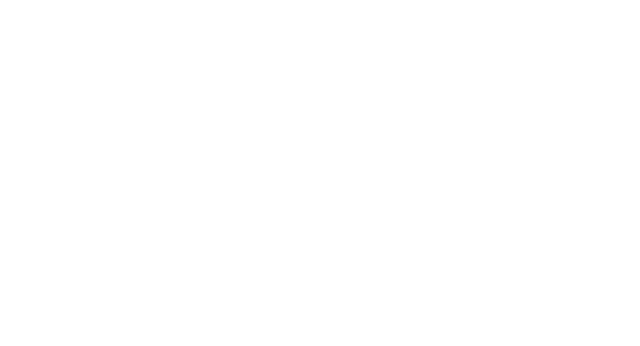
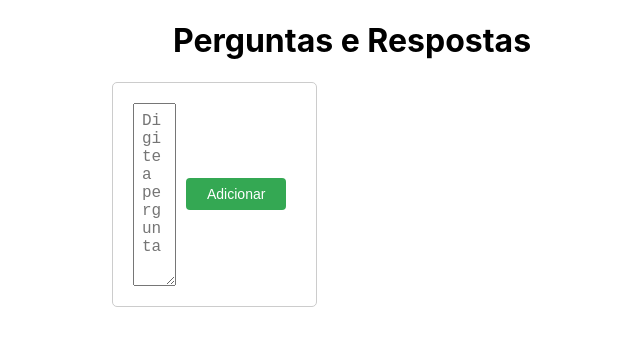
Before and after one commit to betovlima/react-gerador-formulario, a React (Create React App) app: page /questionario2 in a window 1280 px wide. Before the commit this address had no page. Shown: the top 346 px of the page, without its empty margins (288-928 px from the left). Built offline with nearby package versions, Linux system fonts and the light colour scheme.

Commit message:
adicionada popup para escolha das perguntas

```diff
--- a/package.json
+++ b/package.json
@@ -3,6 +3,9 @@
   "version": "0.1.0",
   "private": true,
   "dependencies": {
+    "@emotion/react": "^11.14.0",
+    "@emotion/styled": "^11.14.0",
+    "@mui/material": "^6.4.2",
     "cra-template": "1.2.0",
     "react": "^19.0.0",
     "react-dnd": "^16.0.1",
--- a/src/App.jsx
+++ b/src/App.jsx
@@ -1,11 +1,13 @@
 import { BrowserRouter, Routes, Route } from 'react-router-dom';
 import FormBuilder from './components/FormBuilder';
 import DragAndDropExample from './components/DragAndDropExample';
+import FormDePerguntas from './components/FormDePerguntas';
 
 const App = () => (
   <BrowserRouter>
     <Routes>
       <Route path="/questionario" element={<FormBuilder />} />
+      <Route path="/questionario2" element={<FormDePerguntas />} />
       <Route path="/draganddrop" element={<DragAndDropExample />} />
       {/* Outras rotas */}
     </Routes>
--- /dev/null
+++ b/src/components/Answer.jsx
@@ -0,0 +1,11 @@
+import React from 'react';
+
+function Answer({ answer, isVisible }) {
+  return (
+    <div style={{ display: isVisible ? 'block' : 'none' }}>
+      <p>{answer}</p>
+    </div>
+  );
+}
+
+export default Answer;
--- a/src/components/FormBuilder.jsx
+++ b/src/components/FormBuilder.jsx
@@ -1,24 +1,64 @@
 import React, { useState, useEffect } from "react";
+import FormControlLabel from "@mui/material/FormControlLabel";
+import FormControl from "@mui/material/FormControl";
+import Button from "@mui/material/Button";
+import Dialog from "@mui/material/Dialog";
+import DialogActions from "@mui/material/DialogActions";
+import DialogContent from "@mui/material/DialogContent";
+import DialogTitle from "@mui/material/DialogTitle";
+import Checkbox from '@mui/material/Checkbox';
 
 const FormBuilder = () => {
   const [questions, setQuestions] = useState([]);
   const [currentQuestion, setCurrentQuestion] = useState("");
-  const [currentAnswerOptions, setCurrentAnswerOptions] = useState("");
-  const [answers, setAnswers] = useState({});
+  const [, setCurrentAnswerOptions] = useState("");
+  const [, setAnswers] = useState({});
   const [movedIndex, setMovedIndex] = useState(null);
   const [editingIndex, setEditingIndex] = useState(null);
+  const [open, setOpen] = React.useState(false);
+  const [selectedAnswer, setSelectedAnswer] = React.useState("");
+  const [answeringIndex, setAnsweringIndex] = React.useState(null);
+
+  const handleCheckboxChange = (event) => {
+    const value = event.target.value;
+    if (event.target.checked) {
+      setSelectedAnswer([...selectedAnswer, value]);
+    } else {
+      setSelectedAnswer(selectedAnswer.filter((item) => item !== value));
+    }
+  };
+
+  const handleClickOpen = (index) => {
+    setOpen(true);
+    setAnsweringIndex(index);
+  };
+
+  const handleClose = () => {
+    setOpen(false);
+  };
+
+ const handleAnswer = () => {
+ const newQuestions = [...questions];
+  newQuestions[answeringIndex].answers = [...newQuestions[answeringIndex].answers, ...selectedAnswer]; // Adiciona as novas respostas
+  setQuestions(newQuestions);
+  setOpen(false);
+  setSelectedAnswer([]);
+};
+
+  const addAnswer = (index) => {
+    handleClickOpen(index);
+  };
 
   const addQuestion = () => {
-    if (currentQuestion.trim() === "" || currentAnswerOptions === "") return;
+    if (currentQuestion.trim() === "") return;
     setQuestions([
       ...questions,
       {
         text: currentQuestion,
-        answerOptions: currentAnswerOptions,
+        answers: [] // Array para armazenar as respostas
       },
     ]);
     setCurrentQuestion("");
-    setCurrentAnswerOptions("");
   };
 
   const moveQuestionUp = (index) => {
@@ -66,23 +106,11 @@ const FormBuilder = () => {
   }, [questions]);
 
   const renderQuestion = (question, index) => {
-
     return (
       <div key={index}>
-        <select
-          value={question.answerOptions}
-          onChange={(e) => {
-            const newQuestions = [...questions];
-            newQuestions[index].answerOptions = e.target.value;
-            setQuestions(newQuestions);
-          }}
-          style={styles.select}
-        >
-          <option value="">Selecione as opções de resposta...</option>
-          <option value="simNaoNaoSeAplica">Sim/Não/Não se aplica</option>
-          <option value="simNao">Sim/Não</option>
-          {/* Adicione outras opções aqui, se necessário */}
-        </select>
+        <button onClick={() => addAnswer(index)} style={styles.button}>
+          Adicionar Resposta
+        </button>
       </div>
     );
   };
@@ -167,20 +195,39 @@ const FormBuilder = () => {
           style={styles.input}
         />
 
-        <select
-          value={currentAnswerOptions}
-          onChange={(e) => setCurrentAnswerOptions(e.target.value)}
-          style={styles.select}
-        >
-          <option value="">Selecione as opções de resposta...</option>
-          <option value="simNaoNaoSeAplica">Sim/Não/Não se aplica</option>
-          <option value="simNao">Sim/Não</option>
-        </select>
-
         <button onClick={addQuestion} style={styles.button}>
           Adicionar
         </button>
       </div>
+      <Dialog open={open} onClose={handleClose}>
+        <DialogTitle>Selecione a resposta</DialogTitle>
+        <DialogContent>
+          <FormControl>
+            <FormControlLabel
+              control={<Checkbox />}
+              label="Sim"
+              value="Sim"
+              onChange={(e) => handleCheckboxChange(e)}
+            />
+            <FormControlLabel
+              control={<Checkbox />}
+              label="Não"
+              value="Não"
+              onChange={(e) => handleCheckboxChange(e)}
+            />
+            <FormControlLabel
+              control={<Checkbox />}
+              label="Não se aplica"
+              value="Não se aplica"
+              onChange={(e) => handleCheckboxChange(e)}
+            />
+          </FormControl>
+        </DialogContent>
+        <DialogActions>
+          <Button onClick={handleClose}>Cancelar</Button>
+          <Button onClick={handleAnswer}>Adicionar</Button>
+        </DialogActions>
+      </Dialog>
     </div>
   );
 };
--- /dev/null
+++ b/src/components/FormDePerguntas.jsx
@@ -0,0 +1,66 @@
+import React, { useState } from "react";
+import Question from "./Question";
+import Answer from "./Answer";
+import QuestionInput from "./QuestionInput";
+
+function FormDePerguntas() {
+  // Renomeie o componente
+  const [questions, setQuestions] = useState([]);
+  const [newQuestion, setNewQuestion] = useState("");
+  const [showAnswer, setShowAnswer] = useState({});
+
+  const handleInputChange = (event) => {
+    setNewQuestion(event.target.value);
+  };
+
+  const addQuestion = () => {
+    if (newQuestion.trim() !== "") {
+      setQuestions([
+        ...questions,
+        { id: questions.length + 1, question: newQuestion, answer: "" },
+      ]);
+      setNewQuestion("");
+    }
+  };
+
+  const handleAnswerClick = (id) => {
+    setShowAnswer((prevState) => ({
+      ...prevState,
+      [id]: !prevState[id],
+    }));
+  };
+
+  return (
+    <div style={styles.container}>
+      {" "}
+      <h1>Perguntas e Respostas</h1>
+      <div>
+        {questions.map((item) => (
+          <div key={item.id}>
+            <Question
+              question={item.question}
+              onAnswerClick={() => handleAnswerClick(item.id)}
+            />
+            <Answer answer={item.answer} />
+          </div>
+        ))}
+        <QuestionInput
+          value={newQuestion}
+          onChange={handleInputChange}
+          onAdd={addQuestion}
+        />
+      </div>
+    </div>
+  );
+}
+
+const styles = {
+  container: {
+    // Estilo para centralizar o conteúdo
+    display: "flex",
+    flexDirection: "column", // Alinha os itens em coluna
+    alignItems: "center", // Centraliza horizontalmente
+    justifyContent: "center", // Centraliza verticalmente (opcional)
+  },
+};
+export default FormDePerguntas;
--- a/src/components/Question.jsx
+++ b/src/components/Question.jsx
@@ -1,11 +1,33 @@
-import React from 'react';
+import React from "react";
 
 function Question({ question }) {
   return (
-    <div>
-      <p>{question.text}</p>
-    </div>
+      <div style={style.question}>
+        <h3>{question}</h3>
+      </div>
   );
 }
 
+const style = {
+  question: {
+    border: "1px solid rgb(204, 204, 204)",
+    padding: "20px",
+    marginBottom: "20px",
+    borderRadius: "5px",
+    display: "flex",
+    maxWidth: "80%",
+    width: "34%",
+    flexWrap: "nowrap",
+    alignItems: "center",
+    justifyContent: "center",
+  },
+  input: {
+    padding: "8px",
+    fontSize: "16px",
+    width: "100%",
+    flex: 1,
+    maxWidth: "300px",
+  },
+};
+
 export default Question;
--- /dev/null
+++ b/src/components/QuestionInput.jsx
@@ -0,0 +1,58 @@
+import React from "react";
+
+function QuestionInput({ value, onChange, onAdd }) {
+  return (
+    <div style={styles.question}>
+      <textarea
+        type="text"
+        placeholder="Digite a pergunta"
+        value={value}
+        onChange={onChange}
+        style={styles.input}
+      />
+      <button onClick={onAdd} style={styles.button}>
+        Adicionar
+      </button>
+    </div>
+  );
+}
+
+const styles = {
+  question: {
+    border: "1px solid #ccc",
+    padding: "20px",
+    marginBottom: "20px",
+    borderRadius: "5px",
+    display: "flex",
+    maxWidth: "80%",
+    width: "34%",
+    flexWrap: "nowrap",
+    alignItems: "center", // Centraliza verticalmente
+    justifyContent: "center", // Centraliza horizontalmente
+    gap: "10px", // Espaçamento entre o textarea e o botão
+  },
+  input: {
+    padding: "8px",
+    fontSize: "16px",
+    width: "301px",
+    height: "165px",
+    flex: "1 1 0%",
+    maxWidth: "300px"
+  },
+  button: {
+    padding: "8px 10px",
+    fontSize: "14px",
+    backgroundColor: "#34a853",
+    color: "#FFF",
+    border: "none",
+    minWidth: "100px",
+    borderRadius: "4px",
+    cursor: "pointer",
+    marginRight: "10px",
+    "&:hover": {
+      backgroundColor: "#45a049",
+    },
+  },
+};
+
+export default QuestionInput;
```
Also changed, not shown: 1 other file (tests, documents, lock files or other folders).
